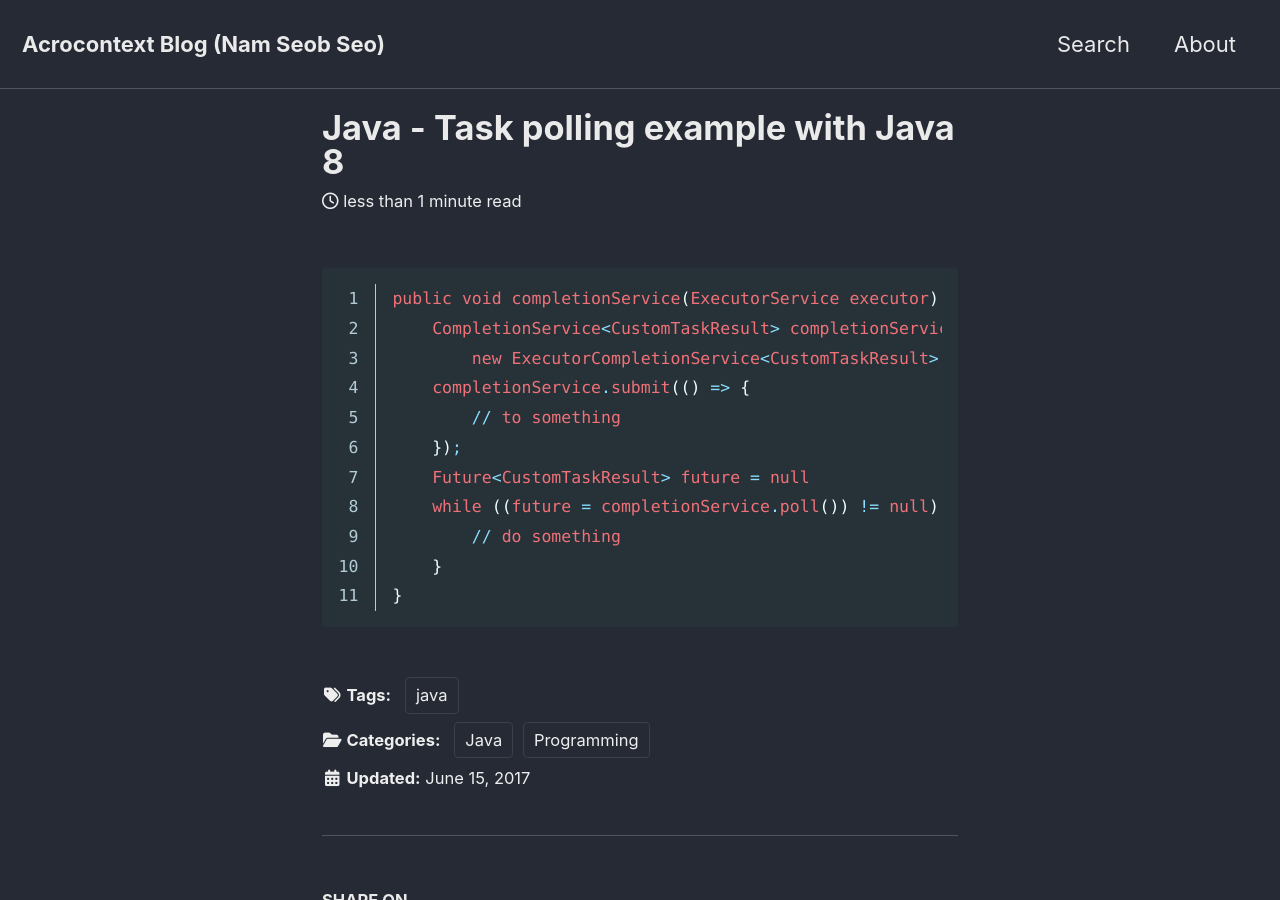
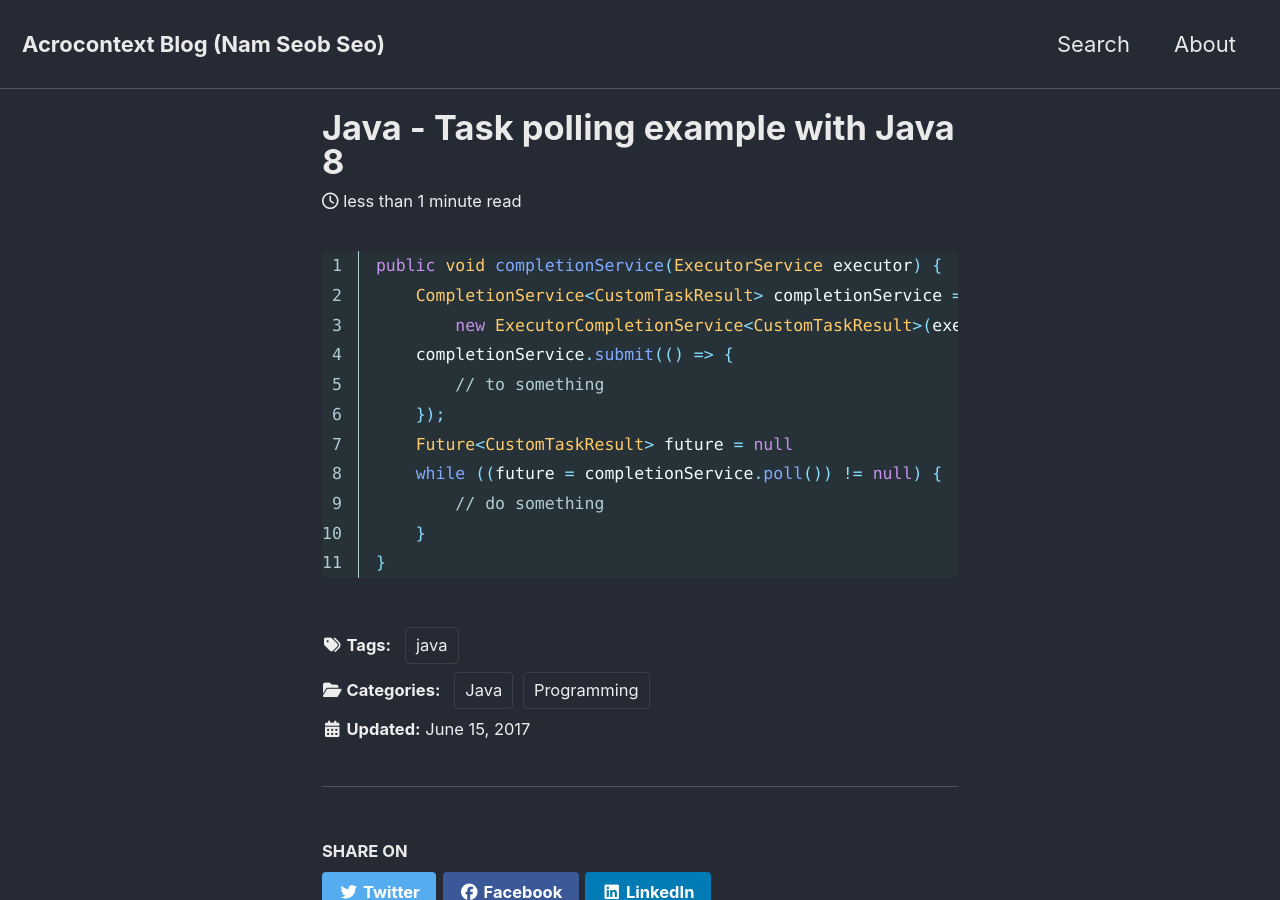
Before and after one commit to nsclass/nsclass.github.io, a Jekyll site: the page built from _posts/2017-06-14-java-task-polling-example-with-java-8.md, in a window 1280 px wide and 900 px high. Built offline with Jekyll 4.4.1, drawn with Linux system fonts in a browser that asks for light colours; cached includes are drawn as plain includes; nearby versions of some CDN libraries.

Commit message:
java task pooling example

````diff
--- a/_posts/2017-06-14-java-task-polling-example-with-java-8.html
+++ b/_posts/2017-06-14-java-task-polling-example-with-java-8.md
@@ -24,7 +24,8 @@ author:
   last_name: ''
 permalink: "/2017/06/14/java-task-polling-example-with-java-8/"
 ---
-{% highlight wl linenos %}
+
+```java
 public void completionService(ExecutorService executor) {
     CompletionService<CustomTaskResult> completionService =
         new ExecutorCompletionService<CustomTaskResult>(executor);
@@ -36,4 +37,4 @@ public void completionService(ExecutorService executor) {
     	// do something
     }
 }
-{% endhighlight %}
+```
````
